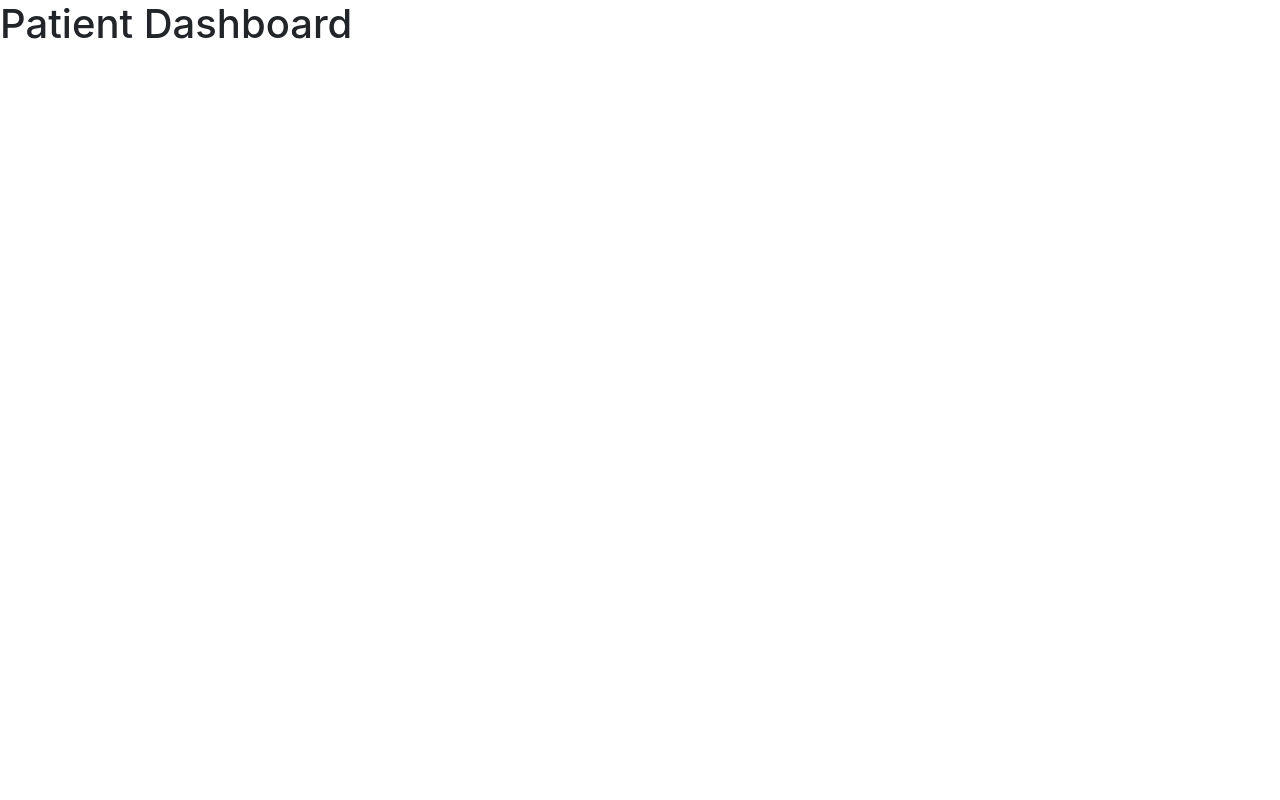
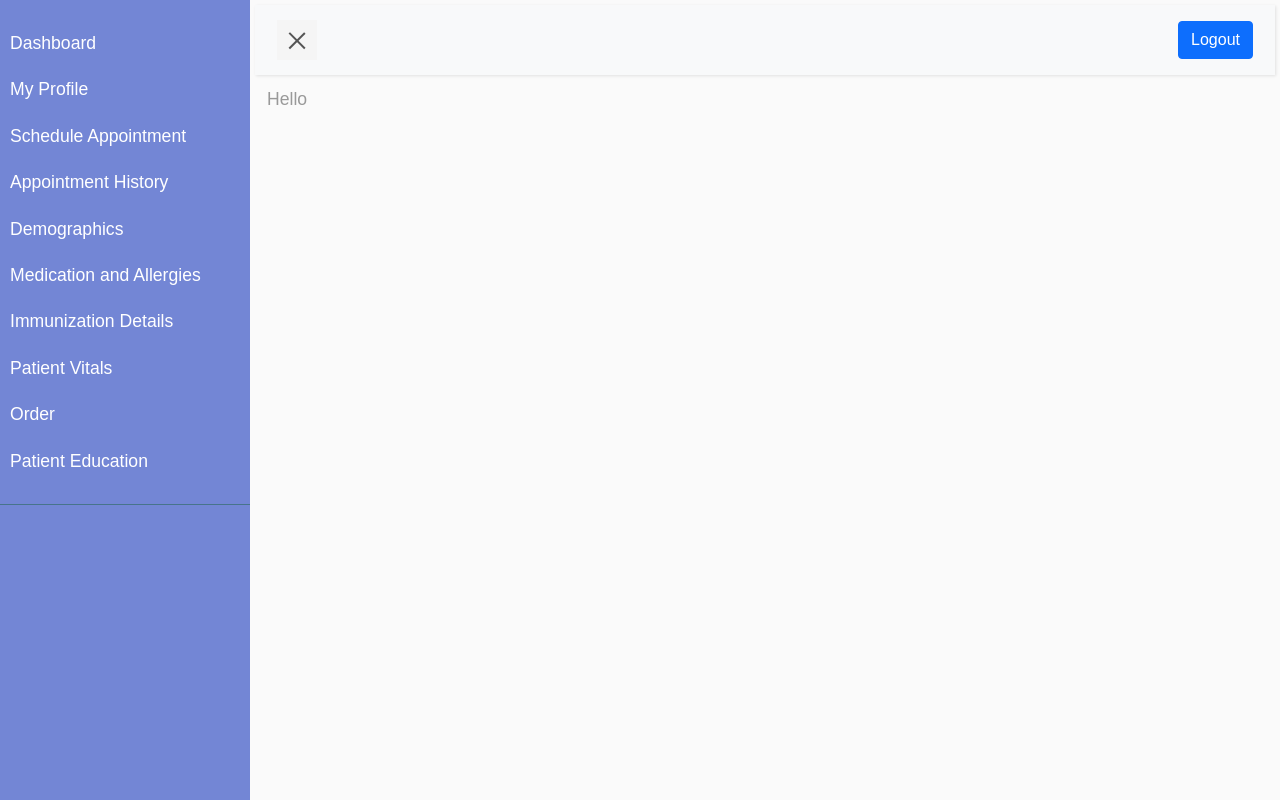
Before and after one commit to nishant-citius/patient_portalV1, a React (Create React App) app in the folder patient_portal/: page /patient in a window 1280 px wide. Built offline with nearby package versions, Linux system fonts and the light colour scheme.

Commit message:
Side and top header

```diff
--- a/patient_portal/package.json
+++ b/patient_portal/package.json
@@ -8,9 +8,11 @@
     "@testing-library/user-event": "^12.8.3",
     "axios": "^0.21.4",
     "bootstrap": "^5.1.1",
+    "jquery": "^3.6.0",
     "json-server": "^0.16.3",
     "react": "^17.0.2",
     "react-dom": "^17.0.2",
+    "react-icons": "^4.3.1",
     "react-redux": "^7.2.5",
     "react-router-dom": "^5.3.0",
     "react-scripts": "4.0.3",
--- a/patient_portal/src/components/patient/Patient_dashboard.js
+++ b/patient_portal/src/components/patient/Patient_dashboard.js
@@ -1,9 +1,12 @@
 import React from "react";
+//import Navbar from "../../shared/Navbarold";
+import Navbar from "../../shared/Navbar";
+import '../../shared/navbar.css';
 
 const Patient_dashboard = () => {
   return (
     <>
-      <h1 className="">Patient Dashboard</h1>
+      <Navbar/>
     </>
   );
 };
--- a/patient_portal/src/index.css
+++ b/patient_portal/src/index.css
@@ -12,3 +12,102 @@ code {
   font-family: source-code-pro, Menlo, Monaco, Consolas, "Courier New",
     monospace;
 }
+
+/* testing purpose */
+#layout {
+  display: flex;
+  overflow: hidden;
+}
+#layout .header {
+  position: relative;
+  height: var(--header-height);
+  text-align: center;
+}
+#layout .header .title {
+  position: absolute;
+  left: 0;
+  right: 0;
+}
+#layout .content {
+  overflow: auto;
+  box-sizing: border-box;
+  height: calc(100vh - var(--header-height));
+  padding: 1rem;
+}
+#main {
+  background: var(--bg-main);
+  flex-grow: 1;
+}
+#main .header {
+  background: linear-gradient(to right, var(--bg-left), var(--bg-right));
+}
+@media (orientation: landscape) {
+  #main .header .title {
+    transition: left var(--secs), right var(--secs);
+ }
+  #main .header .title.left-closed {
+    left: var(--header-height);
+ }
+  #main .header .title.right-closed {
+    right: var(--header-height);
+ }
+}
+#left, #right {
+  transition: width var(--secs);
+  width: 0;
+}
+@media (orientation: landscape) {
+  #left.open, #right.open {
+    width: calc(1% * var(--landscape-width));
+ }
+}
+#left .icon, #right .icon {
+  position: fixed;
+  z-index: 10;
+  width: var(--header-height);
+  height: var(--header-height);
+  line-height: var(--header-height);
+  font-size: var(--header-height);
+  text-align: center;
+  user-select: none;
+  cursor: pointer;
+}
+#left .sidebar, #right .sidebar {
+  transition: transform var(--secs);
+}
+@media (orientation: portrait) {
+  #left .sidebar, #right .sidebar {
+    width: var(--portrait-width);
+ }
+}
+@media (orientation: landscape) {
+  #left .sidebar, #right .sidebar {
+    width: calc(1vw * var(--landscape-width));
+ }
+}
+#left .sidebar .header, #right .sidebar .header {
+  width: calc(100% - var(--header-height));
+}
+#left {
+  z-index: 5;
+}
+#left .sidebar {
+  background: var(--bg-left);
+}
+#left .sidebar.closed {
+  transform: translateX(-100%);
+}
+#left .sidebar .header {
+  left: var(--header-height);
+}
+#right .icon {
+  right: 0;
+}
+#right .sidebar {
+  background: var(--bg-right);
+}
+@media (orientation: portrait) {
+  #right .sidebar.open {
+    transform: translateX(-100%);
+ }
+}
--- /dev/null
+++ b/patient_portal/src/shared/Navbar.js
@@ -0,0 +1,65 @@
+import React from 'react'
+import { PatientSidebarData } from './PatientSidebarData';
+import * as BellIcons from "react-icons/bs";
+import { Link } from 'react-router-dom';
+import $ from 'jquery';
+
+const Navbar = () => {
+// sidebar collapse code---------------------------------------
+    $(document).ready(function () {
+        $('#sidebarCollapse').on('click', function () {
+            $('#sidebar').toggleClass('active');
+            $(this).toggleClass('active');
+        });
+    });
+ // sidebar collapse code---------------------------------------
+
+    return (
+        <div className="wrapper">
+
+        <nav id="sidebar">
+            <ul className="list-unstyled components">
+
+                {PatientSidebarData.map((item, index) => {
+                    return (
+                        <li key={index} classNameName={item.cName}>
+                        <Link to={item.path}>
+                            {item.icon}
+                            <span>{item.title}</span>
+                        </Link>
+                        </li>
+                    );
+                })}
+            </ul>
+        </nav>
+
+        {/* <!-- Page Content Holder --> */}
+        <div id="content">
+
+            <nav className="navbar navbar-expand-lg navbar-light bg-light">
+                <div className="container-fluid">
+
+                    <button type="button" id="sidebarCollapse" className="navbar-btn">
+                        <span></span>
+                        <span></span>
+                        <span></span>
+                    </button>
+                    <button className="btn btn-dark d-inline-block d-lg-none ml-auto" type="button" data-toggle="collapse" data-target="#navbarSupportedContent" aria-controls="navbarSupportedContent" aria-expanded="false" aria-label="Toggle navigation">
+                        <i className="fas fa-align-justify"></i>
+                    </button>
+                    <button className="btn btn-primary float-right">Logout</button>
+                </div>
+            </nav>
+            <div className="row m-0">
+                <div className="col-12">
+                    <p>Hello</p>
+                </div>
+            </div>
+
+        </div>
+    </div>
+    )
+}
+
+
+export default Navbar
--- /dev/null
+++ b/patient_portal/src/shared/PatientSidebarData.js
@@ -0,0 +1,67 @@
+import React from 'react';
+import * as FaIcons from 'react-icons/fa';
+import * as AiIcons from 'react-icons/ai';
+import * as IoIcons from 'react-icons/io';
+
+export const PatientSidebarData = [
+  {
+    title: 'Dashboard',
+    path: '/',
+    icon: '',
+    cName: 'nav-text'
+  },
+  {
+    title: 'My Profile',
+    path: '',
+    icon: '',
+    cName: 'nav-text'
+  },
+  {
+    title: 'Schedule Appointment',
+    path: '',
+    icon: '',
+    cName: 'nav-text'
+  },
+  {
+    title: 'Appointment History',
+    path: '',
+    icon: '',
+    cName: 'nav-text'
+  },
+  {
+    title: 'Demographics',
+    path: '',
+    icon: '',
+    cName: 'nav-text'
+  },
+  {
+    title: 'Medication and Allergies',
+    path: '',
+    icon: '',
+    cName: 'nav-text'
+  },
+  {
+    title: 'Immunization Details',
+    path: '',
+    icon: '',
+    cName: 'nav-text'
+  },
+  {
+    title: 'Patient Vitals',
+    path: '',
+    icon: '',
+    cName: 'nav-text'
+  },
+  {
+    title: 'Order',
+    path: '',
+    icon: '',
+    cName: 'nav-text'
+  },
+  {
+    title: 'Patient Education',
+    path: '',
+    icon: '',
+    cName: 'nav-text'
+  }
+];
--- /dev/null
+++ b/patient_portal/src/shared/navbar.css
@@ -0,0 +1,219 @@
+
+body {
+    font-family: 'Poppins', sans-serif;
+    background: #fafafa;
+}
+
+p {
+    font-family: 'Poppins', sans-serif;
+    font-size: 1.1em;
+    font-weight: 300;
+    line-height: 1.7em;
+    color: #999;
+}
+
+a, a:hover, a:focus {
+    color: inherit;
+    text-decoration: none;
+    transition: all 0.3s;
+}
+
+.navbar {
+    padding: 15px 10px;
+    background: #fff;
+    border: none;
+    border-radius: 0;
+    margin-bottom: 10px;
+    box-shadow: 1px 1px 3px rgba(0, 0, 0, 0.1);
+}
+
+.navbar-btn {
+    box-shadow: none;
+    outline: none !important;
+    border: none;
+}
+
+.line {
+    width: 100%;
+    height: 1px;
+    border-bottom: 1px dashed #ddd;
+    margin: 40px 0;
+}
+
+/* ---------------------------------------------------
+    SIDEBAR STYLE
+----------------------------------------------------- */
+
+.wrapper {
+    display: flex;
+    width: 100%;
+    align-items: stretch;
+    perspective: 1500px;
+}
+
+
+#sidebar {
+    min-width: 250px;
+    max-width: 250px;
+    background: #7386D5;
+    color: #fff;
+    transition: all 0.6s cubic-bezier(0.945, 0.020, 0.270, 0.665);
+    transform-origin: bottom left;
+}
+
+#sidebar.active {
+    margin-left: -250px;
+    transform: rotateY(100deg);
+}
+
+#sidebar .sidebar-header {
+    padding: 20px;
+    background: #6d7fcc;
+}
+
+#sidebar ul.components {
+    padding: 20px 0;
+    border-bottom: 1px solid #47748b;
+}
+
+#sidebar ul p {
+    color: #fff;
+    padding: 10px;
+}
+
+#sidebar ul li a {
+    padding: 10px;
+    font-size: 1.1em;
+    display: block;
+}
+#sidebar ul li a:hover {
+    color: #7386D5;
+    background: #fff;
+}
+
+#sidebar ul li.active > a, a[aria-expanded="true"] {
+    color: #fff;
+    background: #6d7fcc;
+}
+
+
+a[data-toggle="collapse"] {
+    position: relative;
+}
+
+.dropdown-toggle::after {
+    display: block;
+    position: absolute;
+    top: 50%;
+    right: 20px;
+    transform: translateY(-50%);
+}
+
+ul ul a {
+    font-size: 0.9em !important;
+    padding-left: 30px !important;
+    background: #6d7fcc;
+}
+
+ul.CTAs {
+    padding: 20px;
+}
+
+ul.CTAs a {
+    text-align: center;
+    font-size: 0.9em !important;
+    display: block;
+    border-radius: 5px;
+    margin-bottom: 5px;
+}
+
+a.download {
+    background: #fff;
+    color: #7386D5;
+}
+
+a.article, a.article:hover {
+    background: #6d7fcc !important;
+    color: #fff !important;
+}
+
+
+
+/* ---------------------------------------------------
+    CONTENT STYLE
+----------------------------------------------------- */
+#content {
+    width: 100%;
+    padding: 5px;
+    min-height: 100vh;
+    transition: all 0.3s;
+}
+
+#sidebarCollapse {
+    width: 40px;
+    height: 40px;
+    background: #f5f5f5;
+    cursor: pointer;
+}
+
+#sidebarCollapse span {
+    width: 80%;
+    height: 2px;
+    margin: 0 auto;
+    display: block;
+    background: #555;
+    transition: all 0.8s cubic-bezier(0.810, -0.330, 0.345, 1.375);
+    transition-delay: 0.2s;
+}
+
+#sidebarCollapse span:first-of-type {
+    transform: rotate(45deg) translate(2px, 2px);
+}
+#sidebarCollapse span:nth-of-type(2) {
+    opacity: 0;
+}
+#sidebarCollapse span:last-of-type {
+    transform: rotate(-45deg) translate(1px, -1px);
+}
+
+
+#sidebarCollapse.active span {
+    transform: none;
+    opacity: 1;
+    margin: 5px auto;
+}
+
+
+/* ---------------------------------------------------
+    MEDIAQUERIES
+----------------------------------------------------- */
+@media (max-width: 768px) {
+    #sidebar {
+        margin-left: -250px;
+        transform: rotateY(90deg);
+    }
+    #sidebar.active {
+        margin-left: 0;
+        transform: none;
+    }
+    #sidebarCollapse span:first-of-type,
+    #sidebarCollapse span:nth-of-type(2),
+    #sidebarCollapse span:last-of-type {
+        transform: none;
+        opacity: 1;
+        margin: 5px auto;
+    }
+    #sidebarCollapse.active span {
+        margin: 0 auto;
+    }
+    #sidebarCollapse.active span:first-of-type {
+        transform: rotate(45deg) translate(2px, 2px);
+    }
+    #sidebarCollapse.active span:nth-of-type(2) {
+        opacity: 0;
+    }
+    #sidebarCollapse.active span:last-of-type {
+        transform: rotate(-45deg) translate(1px, -1px);
+    }
+
+}
```
Also changed, not shown: 1 other file (tests, documents, lock files or other folders).
